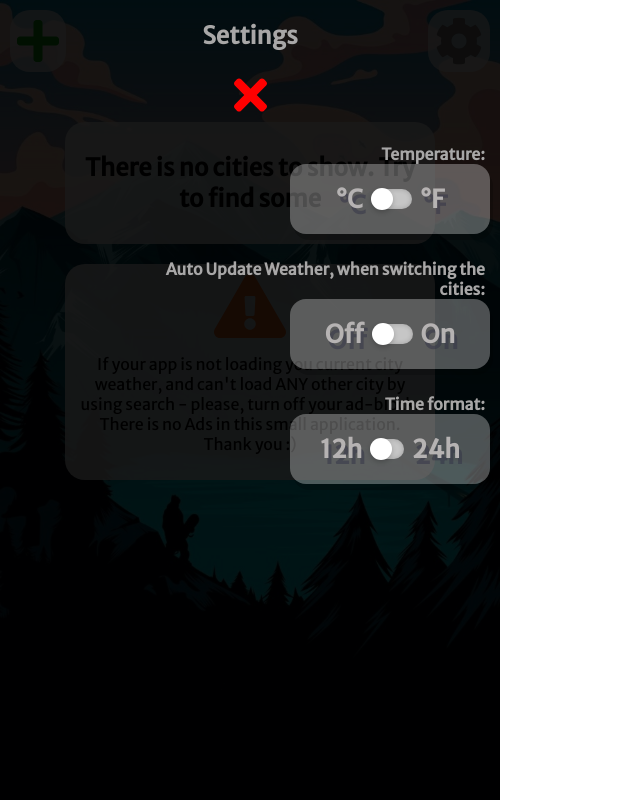
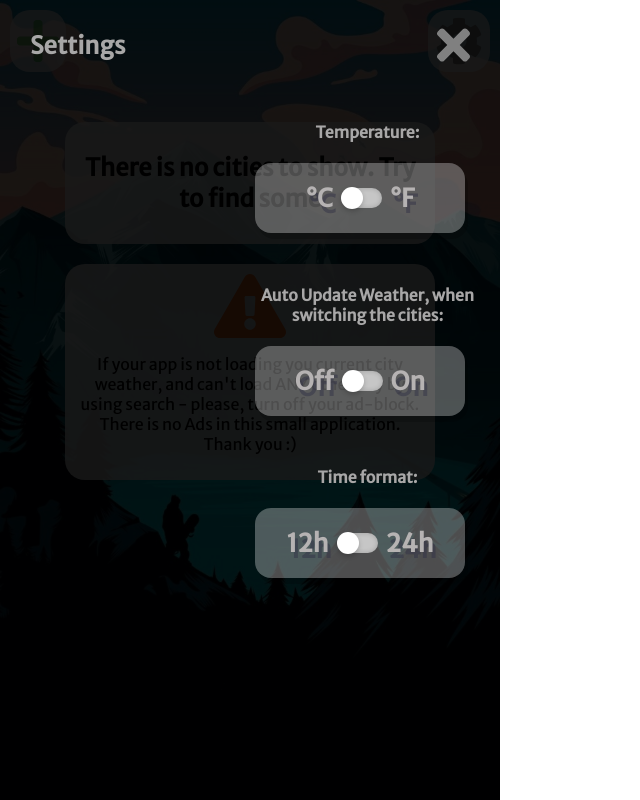
Before and after one commit to paulZakharovmnt/weatherApp, a React (Create React App) app: page / in a window 1280 px wide. Both pictures are taken after a click on the icon 459 px from the left and 41 px from the top of the page. Shown: the whole page, without its empty margins (0-640 px from the left). Built offline with nearby package versions, Linux system fonts and the light colour scheme; no server answers.

Commit message:
add animation

```diff
--- a/package.json
+++ b/package.json
@@ -15,7 +15,8 @@
     "gh-pages": "^3.1.0",
     "react": "^16.13.1",
     "react-dom": "^16.13.1",
-    "react-scripts": "3.4.3"
+    "react-scripts": "3.4.3",
+    "react-transition-group": "^4.4.1"
   },
   "scripts": {
     "start": "react-scripts start",
--- a/src/components/Header/Header.css
+++ b/src/components/Header/Header.css
@@ -7,20 +7,33 @@
 }
 
 .add-btn {
-  color: rgb(7, 165, 7);
+  color: rgba(8, 175, 8, 0.534);
   padding: 7px;
   background-color: rgba(255, 255, 255, 0.7);
-  /* border: 3px solid rgb(168, 167, 167); */
   border-radius: 20px;
   margin: 10px 0px 0px 10px;
+  cursor: pointer;
+  transition: all ease-in 0.3s;
+}
+
+.add-btn:hover {
+  color: rgb(71, 248, 71);
+  background-color: rgba(40, 41, 57, 0.5);
 }
 
 .settings-btn {
-  color: rgb(128, 126, 126);
+  color: rgba(128, 126, 126, 0.9);
   padding: 7px;
   background-color: rgba(255, 255, 255, 0.7);
   border-radius: 20px;
   margin: 10px 10px 0px 0px;
+  cursor: pointer;
+  transition: all ease-in 0.3s;
+}
+
+.settings-btn:hover {
+  color: rgba(255, 255, 255, 0.7);
+  background-color: rgba(40, 41, 57, 0.5);
 }
 
 .input-box {
@@ -60,15 +73,35 @@
 }
 
 .close-btn {
+  color: grey;
+  cursor: pointer;
+  transition: color 0.5s;
+}
+
+.close-btn:hover {
   color: red;
+}
+
+.top-block {
+  display: flex;
+  flex-direction: row;
+  justify-content: space-between;
+  align-items: center;
+  margin: 10px 30px 20px 30px;
+}
+
+.settings-block {
+  display: flex;
+  flex-direction: column;
+  justify-content: flex-end;
+  align-items: flex-end;
 }
 /* CheckBoxes Style*/
 
 .check-box-container {
-  display: flex;
-  flex-direction: column;
-  justify-content: flex-end;
-  align-items: flex-end;
+  width: 45%;
+  margin-right: 20px;
+  margin-bottom: 30px;
 }
 
 .temp-change,
@@ -78,7 +111,7 @@
   flex-direction: row;
   justify-content: center;
   align-items: center;
-  width: 150px;
+  width: 160px;
   margin-right: 10px;
   height: 40px;
   background-color: rgba(255, 255, 255, 0.3);
@@ -89,13 +122,6 @@
   text-shadow: 3px 6px rgba(50, 50, 70, 0.5);
   text-align: center;
   box-shadow: 3px 6px rgba(0, 0, 0, 0.2);
-}
-
-.settings-cont h4 {
-  width: 70%;
-  text-align: right;
-
-  margin: 25px 15px 0 0;
 }
 
 .checkbox {
@@ -159,3 +185,43 @@
 .city-list li {
   padding: 20px;
 }
+
+/* Search Bar animation styling */
+
+.search-bar-enter {
+  transform: translateY(-100px);
+}
+
+.search-bar-enter-active {
+  transform: translateY(0);
+  transition: all ease-in 0.6s;
+}
+
+.search-bar-exit {
+  transform: translateY(0);
+  transition: all ease-out 0.6s;
+}
+
+.search-bar-exit-active {
+  transform: translateY(-100px);
+}
+
+/* Settings Animation*/
+
+.settings-animation-enter {
+  opacity: 0;
+}
+
+.settings-animation-enter-active {
+  opacity: 1;
+  transition: all ease-in 0.4s;
+}
+
+.settings-animation-exit {
+  opacity: 1;
+  transition: all ease-in 0.4s;
+}
+
+.settings-animation-exit-active {
+  opacity: 0;
+}
--- a/src/components/Header/Header.js
+++ b/src/components/Header/Header.js
@@ -2,6 +2,7 @@ import React, { useState } from "react";
 import Settings from "./Settings/Settings";
 import Search from "./Search/Search";
 import "./Header.css";
+import { CSSTransition } from "react-transition-group";
 import { FontAwesomeIcon } from "@fortawesome/react-fontawesome";
 import { faPlus, faCog } from "@fortawesome/free-solid-svg-icons";
 
@@ -34,13 +35,21 @@ const Header = ({
           size="3x"
           onClick={toggleShowSearchBarOnClick}
         />
-        {showSearchBar && (
+
+        <CSSTransition
+          in={showSearchBar}
+          timeout={1000}
+          mountOnEnter
+          unmountOnExit
+          classNames="search-bar"
+        >
           <Search
             handleAddCityWeatherAndDateOnClick={
               handleAddCityWeatherAndDateOnClick
             }
           />
-        )}
+        </CSSTransition>
+
         <FontAwesomeIcon
           className="settings-btn"
           icon={faCog}
@@ -49,7 +58,13 @@ const Header = ({
         />
       </div>
 
-      {showSettings && (
+      <CSSTransition
+        in={showSettings}
+        timeout={400}
+        mountOnEnter
+        unmountOnExit
+        classNames="settings-animation"
+      >
         <Settings
           toggleAutoUpdateWeatherWhenChangingCityOnClick={
             toggleAutoUpdateWeatherWhenChangingCityOnClick
@@ -61,7 +76,7 @@ const Header = ({
           showFahrenheit={showFahrenheit}
           toggleShowSettingsOnClick={toggleShowSettingsOnClick}
         />
-      )}
+      </CSSTransition>
     </div>
   );
 };
--- a/src/components/Header/Settings/Settings.js
+++ b/src/components/Header/Settings/Settings.js
@@ -23,6 +23,7 @@ const Settings = ({
         />
       </div>
 
+      <div className="settings-block">
         <div className="check-box-container">
           <h4>Temperature:</h4>
           <div className="temp-change">
@@ -65,6 +66,7 @@ const Settings = ({
           </div>
         </div>
       </div>
+    </div>
   );
 };
 
--- a/src/components/WeatherInfo/WeatherInfo.css
+++ b/src/components/WeatherInfo/WeatherInfo.css
@@ -22,17 +22,31 @@
 }
 
 .delete-btn {
-  color: rgb(177, 4, 4);
+  color: rgba(177, 4, 4, 0.3);
   padding: 3px 7px 3px 7px;
   background-color: rgba(255, 255, 255, 0.7);
   border-radius: 20px;
   height: 54px;
+  cursor: pointer;
+  transition: all ease-in 0.3s;
+}
+
+.delete-btn:hover {
+  color: rgba(250, 21, 21, 0.973);
+  background-color: rgba(40, 41, 57, 0.5);
 }
 
 .update-btn {
   padding: 7px;
   background-color: rgba(255, 255, 255, 0.7);
   border-radius: 20px;
+  cursor: pointer;
+  transition: all ease-in 0.3s;
+}
+
+.update-btn:hover {
+  color: rgba(255, 255, 255, 0.7);
+  background-color: rgba(40, 41, 57, 0.5);
 }
 
 .nav-btn {
--- a/src/index.js
+++ b/src/index.js
@@ -3,9 +3,4 @@ import ReactDOM from "react-dom";
 import "./index.css";
 import App from "./App";
 
-ReactDOM.render(
-  <React.StrictMode>
-    <App />
-  </React.StrictMode>,
-  document.getElementById("root")
-);
+ReactDOM.render(<App />, document.getElementById("root"));
```
Also changed, not shown: 1 other file (tests, documents, lock files or other folders). Lines whose indentation alone changed are shown as unchanged.
